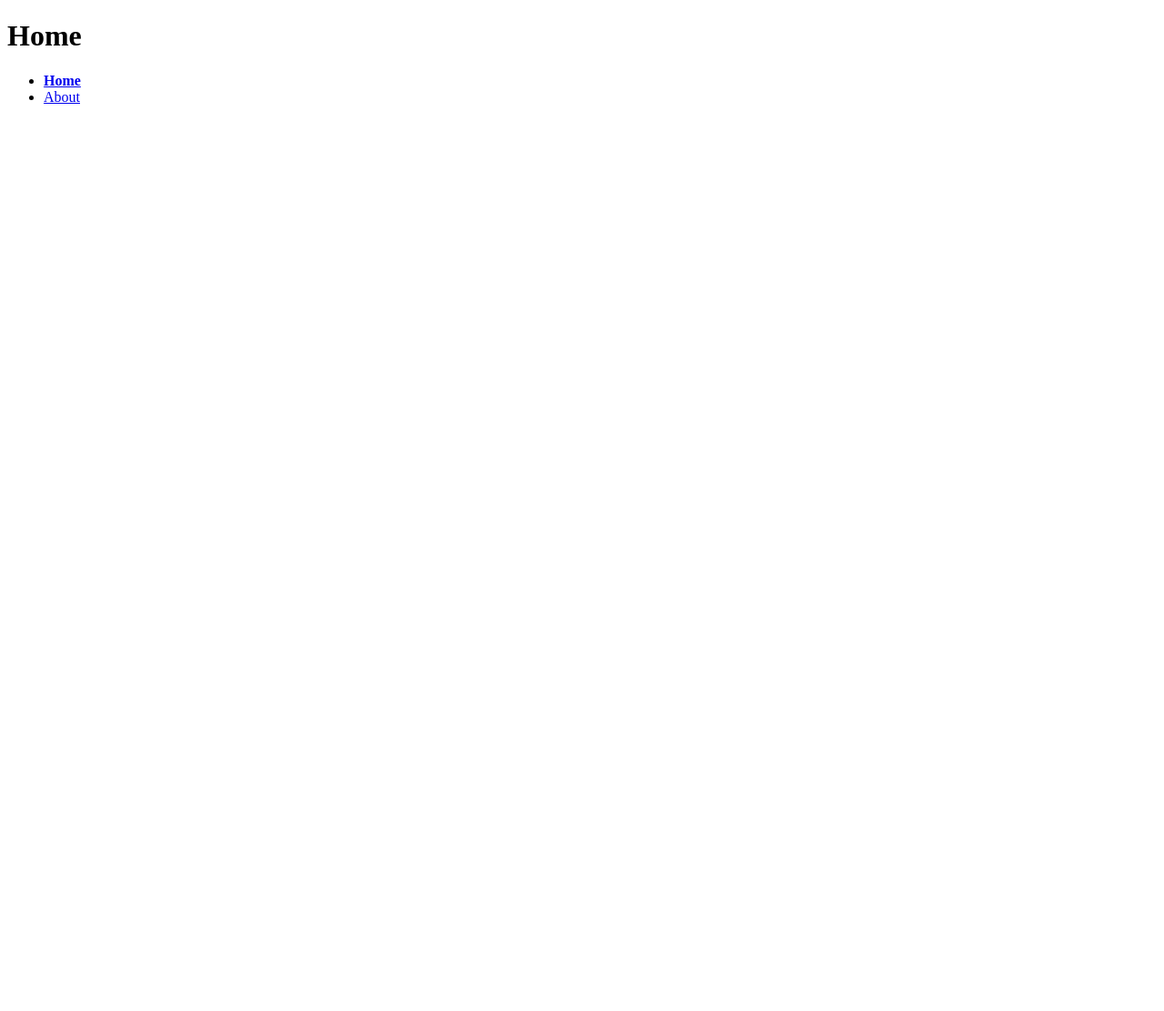
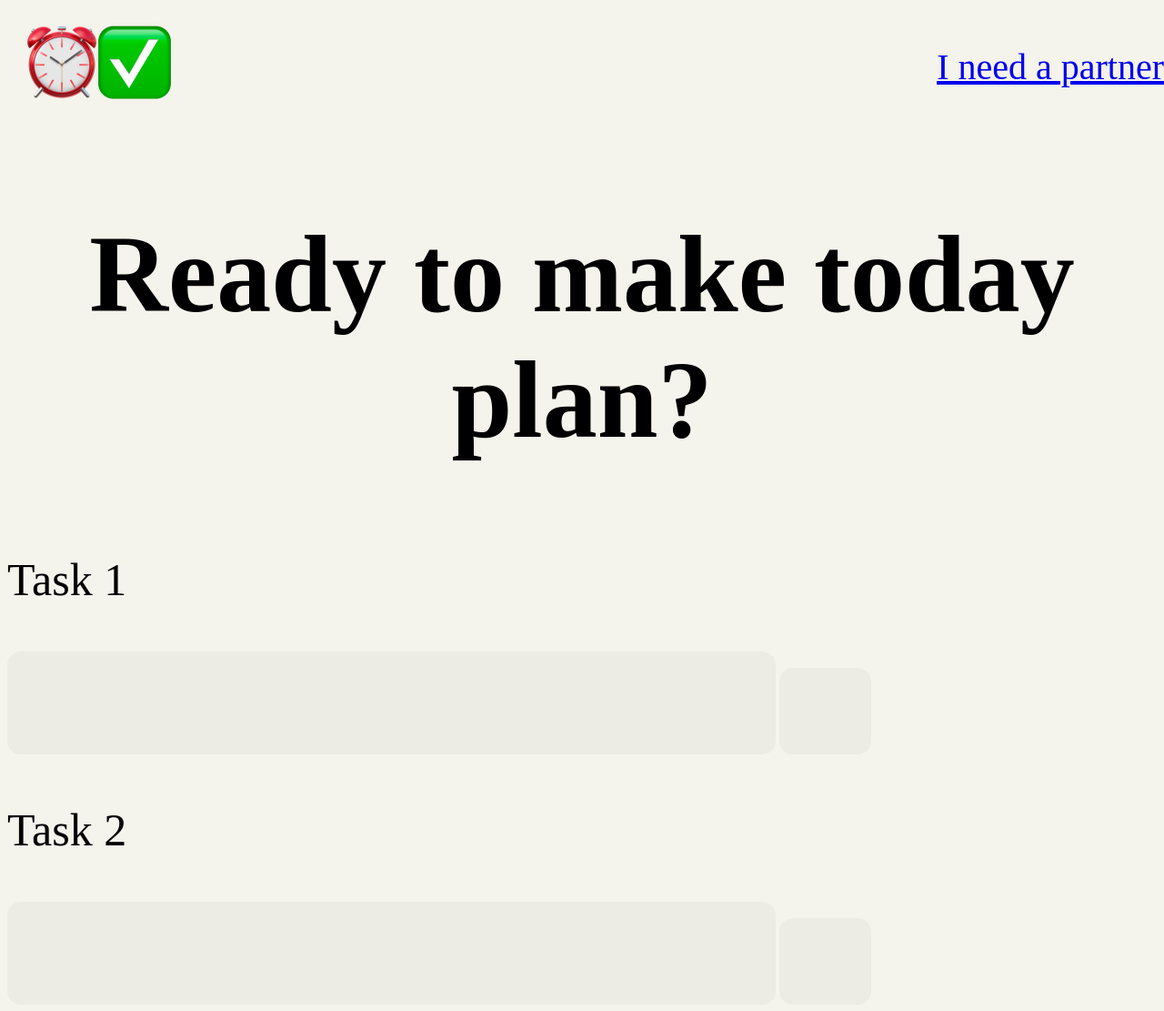
Before and after one commit to YK067/final, a website: page index.html in a window 1280 px wide. Shown: the top 1111 px of the page at 91% size. Before the commit the page ends 800 px from the top, so only its background shows below. Drawn offline with Linux system fonts and the light colour scheme.

Commit message:
update index.html

```diff
--- a/index.html
+++ b/index.html
@@ -8,13 +8,29 @@
     <link rel="stylesheet" href="screen.css">
   </head>
   <body>
-    <h1>Home</h1>
-    <nav>
-      <ul>
-        <li><a href="index.html" class="active">Home</a></li>
-        <li><a href="about.html">About</a></li>
-      </ul>
-    </nav>
+    <div class="logo"><a href="index.html" class="active"><img src="logo.png"></a>
+    </div>
+   <div class="pp">
+    <a href="partner.html">I need a partner</a></li>
+  </div>
+  <div class="plan">
+    <h2>Ready to make today plan?</h2>
+
+  </div>
+  <div class="task1">
+    <p>Task 1</p>
+    <img src="task.png", alt="typed in task"> <img src="checkbox.png" alt="checkbox">
+  </div>
+  <div class="task2">
+    <p>Task 2</p>
+    <img src="task.png", alt="typed in task"> <img src="checkbox.png" alt="checkbox">
+  </div>
+  <div class="task3">
+    <p>Task 3</p>
+    <img src="task.png", alt="typed in task"> <img src="checkbox.png" alt="checkbox">
+  </div>
+
+
     <script src="index.js"></script>
   </body>
 </html>
--- /dev/null
+++ b/postcss.config.js
@@ -0,0 +1,6 @@
+module.exports = {
+    plugins: {
+      tailwindcss: {},
+      autoprefixer: {},
+    }
+  }
--- a/screen.css
+++ b/screen.css
@@ -1,4 +1,55 @@
 /* Add screen styles below */
-a.active {
-    font-weight: bold;
+@tailwind base;
+@tailwind components;
+@tailwind utilities;
+
+body{
+    background:#F4F3EC;
+
 }
+.logo{
+    margin:auto;
+    padding:20px;
+}
+.plan{
+    font-size:5em;
+    text-align: center;
+}
+.pp{
+    position:absolute;
+    top: 50px;
+    right: 0;
+    width: 500px;
+    text-align:right;
+    color: black;
+    font-size: 40px;
+}
+.task1{
+    p{
+        font-size: 50px;
+    }
+}
+.task2{
+    p{
+        font-size: 50px;
+    }
+}
+.task3{
+    p{
+        font-size: 50px;
+    }
+}
+
+.finding{
+    font-size:40px;
+
+}
+.op{
+
+    font-size: 30px;
+    margin:auto;
+}
+.goal{
+    font-size:40px
+
+}
```
Also changed, not shown: about.html (deleted, +0 -20 lines), package.json (added, +7 -0 lines), partner.html (added, +34 -0 lines), tailwind.config.js (added, +8 -0 lines), checkbox.png (added), complete.png (added), logo.png (added), task.png (added), 1 other file.
